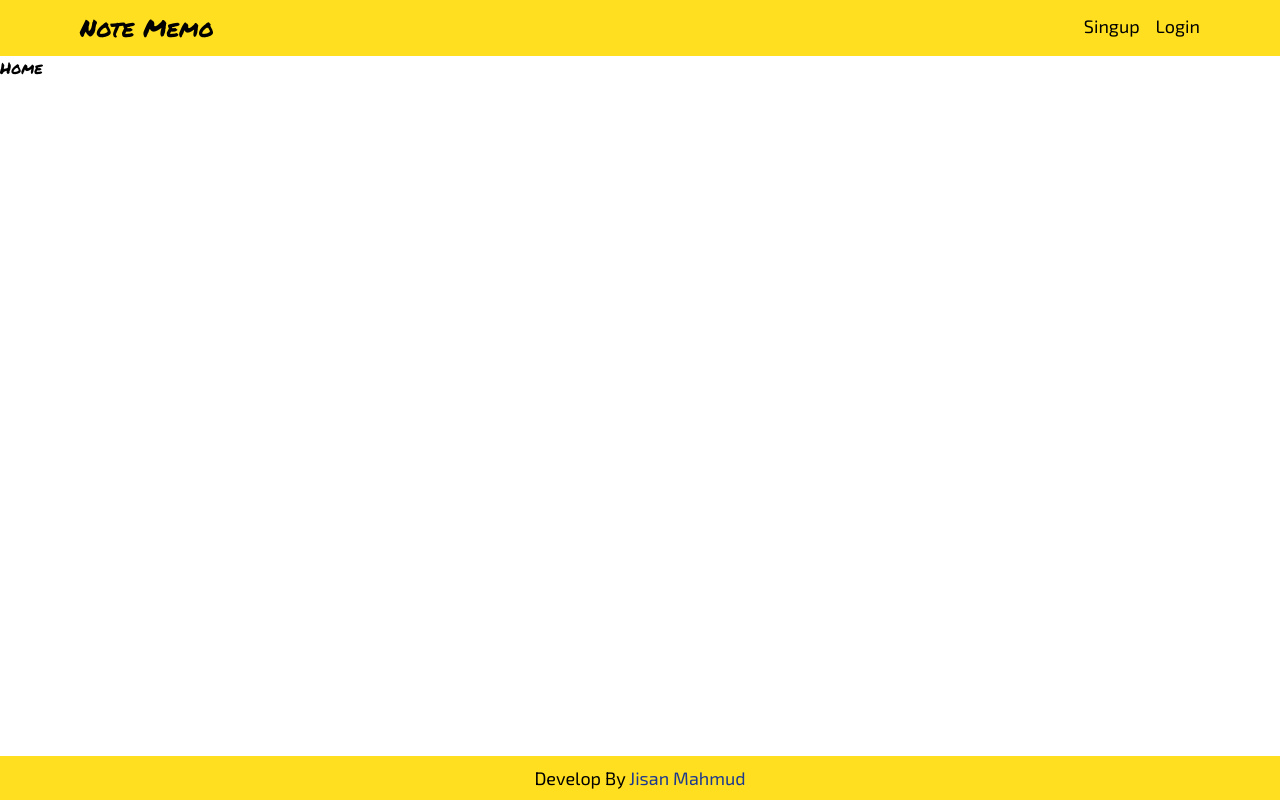
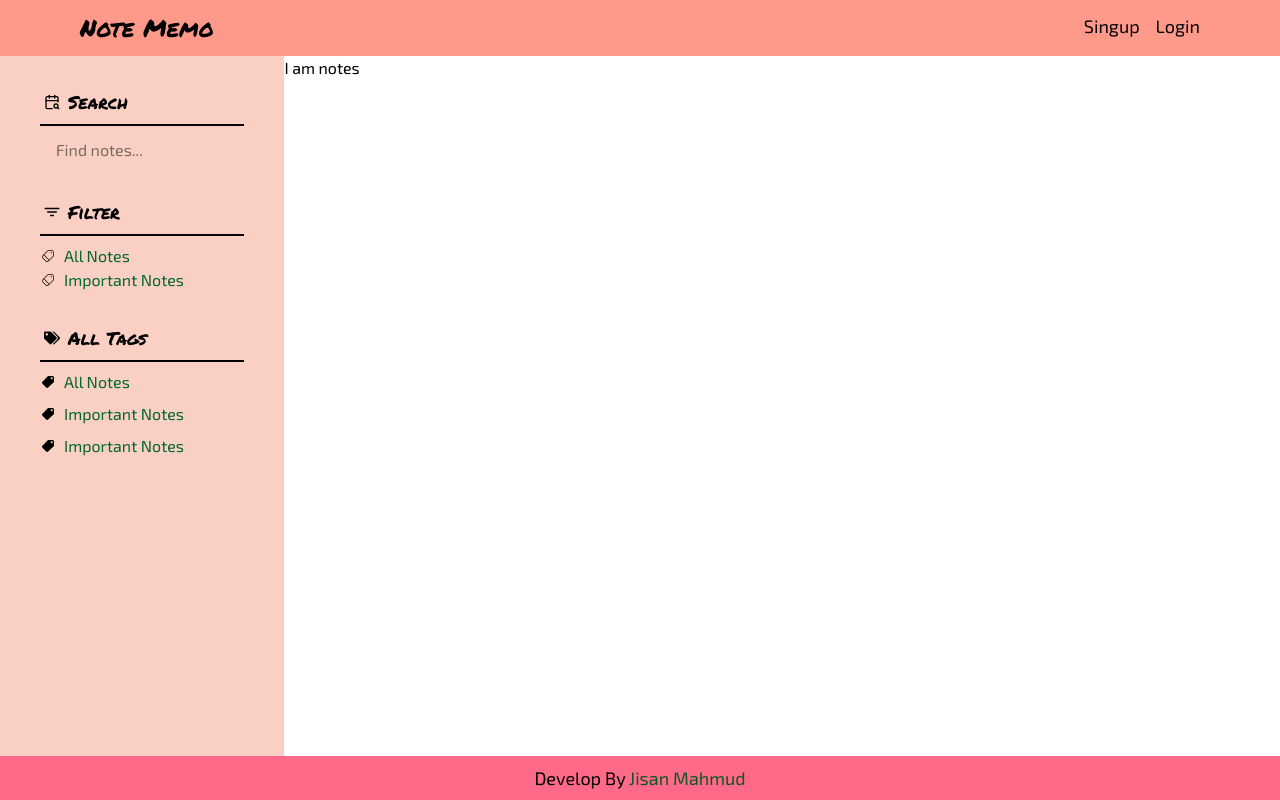
Before and after one commit to jisan-mahmud/note_keeper_frontend, a React (Vite) app: page / in a window 1280 px wide. Built offline with nearby package versions, Linux system fonts and the light colour scheme.

Commit message:
design tags siderbar

```diff
--- a/package.json
+++ b/package.json
@@ -20,6 +20,7 @@
     "@tailwindcss/vite": "^4.0.3",
     "react": "^18.3.1",
     "react-dom": "^18.3.1",
+    "react-icons": "^5.4.0",
     "react-router-dom": "^7.1.5",
     "styled-components": "^6.1.14"
   },
--- /dev/null
+++ b/src/component/Filter.jsx
@@ -0,0 +1,27 @@
+import React from 'react';
+import { IoFilter } from "react-icons/io5";
+import { CiShoppingTag } from "react-icons/ci";
+
+const Filter = () => {
+    return (
+        <div className='my-8'>
+            <div className='ml-1 my-2 flex items-center gap-2'>
+                <IoFilter />
+                <b className='text-lg'>Filter</b>
+            </div>
+            <hr className='border'/>
+            <div className='grid my-2'>
+               <div className='flex items-center gap-2 cursor-pointer'>
+                <CiShoppingTag />
+                <span className='text-green-800 hover:text-black'>All Notes</span>
+               </div>
+               <div className='flex items-center gap-2 cursor-pointer'>
+                <CiShoppingTag />
+                <span className='text-green-800 hover:text-black'>Important Notes</span>
+               </div>
+            </div>
+        </div>
+    );
+};
+
+export default Filter;
--- a/src/component/Footer.jsx
+++ b/src/component/Footer.jsx
@@ -2,8 +2,8 @@ import React from 'react';
 
 const Footer = () => {
     return (
-        <div className='bg-yellow-300 py-2 text-center text-lg'>
-            <span>Develop By <a className='text-blue-900' href='#'>Jisan Mahmud</a></span>
+        <div className='bg-[#FF6A88] py-2 text-center text-lg'>
+            <span>Develop By <a className='text-green-900' href='#'>Jisan Mahmud</a></span>
         </div>
     );
 };
--- a/src/component/Navbar.jsx
+++ b/src/component/Navbar.jsx
@@ -1,15 +1,15 @@
 import React from 'react';
-import { NavLink } from 'react-router-dom';
+import { Link, NavLink } from 'react-router-dom';
 
 const Navbar = () => {
     return (
-        <div className='flex px-20 py-3 bg-yellow-300 justify-between'>
+        <div className='flex px-20 py-3 bg-[#FF9A8B] justify-between'>
             <div>
-                <h1 className='text-2xl'>Note Memo</h1>
+                <h1><Link to='/' className='text-2xl'>Note Memo</Link></h1>
             </div>
             <div className='flex gap-4 text-lg'>
-                <NavLink className={'hover:text-blue-900'}>Singup</NavLink>
-                <NavLink className={'hover:text-blue-900'}>Login</NavLink>
+                <NavLink to='/sign-up' className={'hover:text-blue-900'}>Singup</NavLink>
+                <NavLink to='/login' className={'hover:text-blue-900'}>Login</NavLink>
             </div>
         </div>
     );
--- /dev/null
+++ b/src/component/Notes.jsx
@@ -0,0 +1,11 @@
+import React from 'react';
+
+const Notes = () => {
+    return (
+        <div className='w-7/9 '>
+            I am notes
+        </div>
+    );
+};
+
+export default Notes;
--- /dev/null
+++ b/src/component/SearchSection.jsx
@@ -0,0 +1,19 @@
+import React from 'react';
+import { LuCalendarSearch } from "react-icons/lu";
+
+const SearchSection = () => {
+    return (
+        <div className='my-8'>
+            <div className='ml-1 my-2 flex items-center gap-2'>
+                <LuCalendarSearch />
+                <b className='text-lg'>Search</b>
+            </div>
+            <hr className='border'/>
+            <div className='flex my-2 items-center'>
+                <input className='focus:outline-0 focus:text-white px-4 py-1' placeholder='Find notes...'/>
+            </div>
+        </div>
+    );
+};
+
+export default SearchSection;
--- /dev/null
+++ b/src/component/Tags.jsx
@@ -0,0 +1,31 @@
+import React from 'react';
+import { FaTags } from "react-icons/fa";
+import { IoMdPricetag } from "react-icons/io";
+
+const Tags = () => {
+    return (
+        <div className='my-8'>
+            <div className='ml-1 my-2 flex items-center gap-2'>
+                <FaTags />
+                <b className='text-lg'>All Tags</b>
+            </div>
+            <hr className='border'/>
+            <div className='flex flex-wrap gap-2 my-2'>
+               <div className='flex items-center gap-2 cursor-pointer'>
+                <IoMdPricetag />
+                <span className='text-green-800 hover:text-black'>All Notes</span>
+               </div>
+               <div className='flex items-center gap-2 cursor-pointer'>
+                <IoMdPricetag />
+                <span className='text-green-800 hover:text-black'>Important Notes</span>
+               </div>
+               <div className='flex items-center gap-2 cursor-pointer'>
+                <IoMdPricetag />
+                <span className='text-green-800 hover:text-black'>Important Notes</span>
+               </div>
+            </div>
+        </div>
+    );
+};
+
+export default Tags;
--- /dev/null
+++ b/src/component/TagsSidebar.jsx
@@ -0,0 +1,16 @@
+import React from 'react';
+import SearchSection from './SearchSection';
+import Filter from './Filter';
+import Tags from './Tags';
+
+const TagsSidebar = () => {
+    return (
+        <div className='w-2/9 bg-[#FAD0C4] pl-10 pr-10 min-h-[calc(100vh-100px)]'>
+            <SearchSection/>
+            <Filter/>
+            <Tags/>
+        </div>
+    );
+};
+
+export default TagsSidebar;
--- a/src/index.css
+++ b/src/index.css
@@ -1,11 +1,11 @@
 @import "tailwindcss";
 
-h1{
+h1, h1 > a, b{
     font-family: "Permanent Marker", serif;
     font-weight: 400;
     font-style: normal;
 }
-p, a, span, li {
+* {
     font-family: "Exo 2", serif;
     font-optical-sizing: auto;
     font-style: normal;
--- a/src/main.jsx
+++ b/src/main.jsx
@@ -5,6 +5,7 @@ import { BrowserRouter, Route, Routes } from 'react-router-dom'
 import Home from './pages/Home'
 import Layout from './pages/Layout'
 import Signup from './pages/Signup'
+import Login from './pages/Login'
 
 createRoot(document.getElementById('root')).render(
   <StrictMode>
@@ -13,6 +14,7 @@ createRoot(document.getElementById('root')).render(
         <Route path='/' element={<Layout/>}>
           <Route index element={<Home/>}></Route>
           <Route path='sign-up' element={<Signup/>}></Route>
+          <Route path='login' element={<Login/>}></Route>
         </Route>
       </Routes>
     </BrowserRouter>
--- a/src/pages/Home.jsx
+++ b/src/pages/Home.jsx
@@ -1,19 +1,11 @@
-import React, { useState } from 'react';
-import Pagination from '@mui/material/Pagination';
-import Stack from '@mui/material/Stack';
-import Typography from '@mui/material/Typography';
+import TagsSidebar from '../component/TagsSidebar';
+import Notes from '../component/Notes';
 
 const Home = () => {
-    const [page, setPage] = useState(0)
-
-    const handleChange = (_, value) => {
-        // setPage(value)
-        console.log(value)
-      };
-
     return (
-        <div>
-            <h1>Home</h1>
+        <div className='flex'>
+            <TagsSidebar/>
+            <Notes/>
         </div>
     );
 };
--- /dev/null
+++ b/src/pages/Login.jsx
@@ -0,0 +1,11 @@
+import React from 'react';
+
+const Login = () => {
+    return (
+        <div>
+            Hello login
+        </div>
+    );
+};
+
+export default Login;
```
Also changed, not shown: 1 other file (tests, documents, lock files or other folders).
